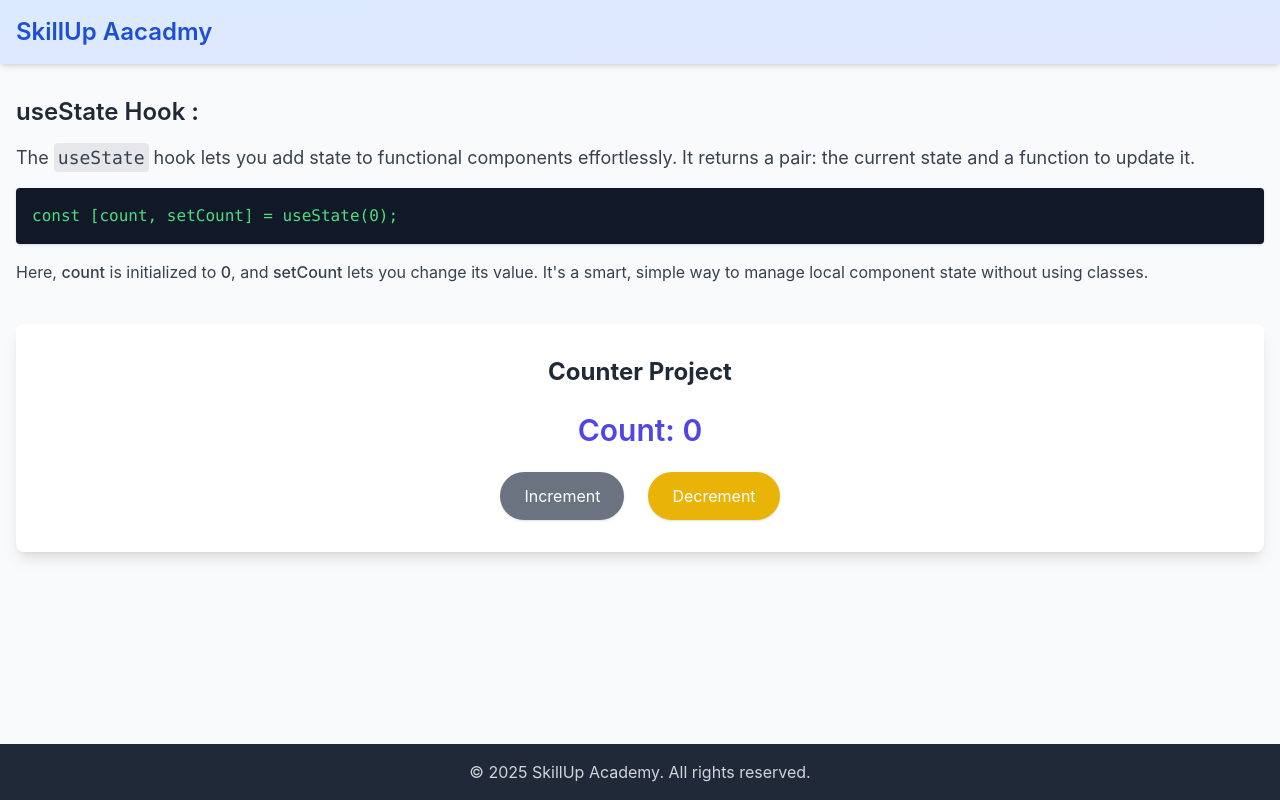
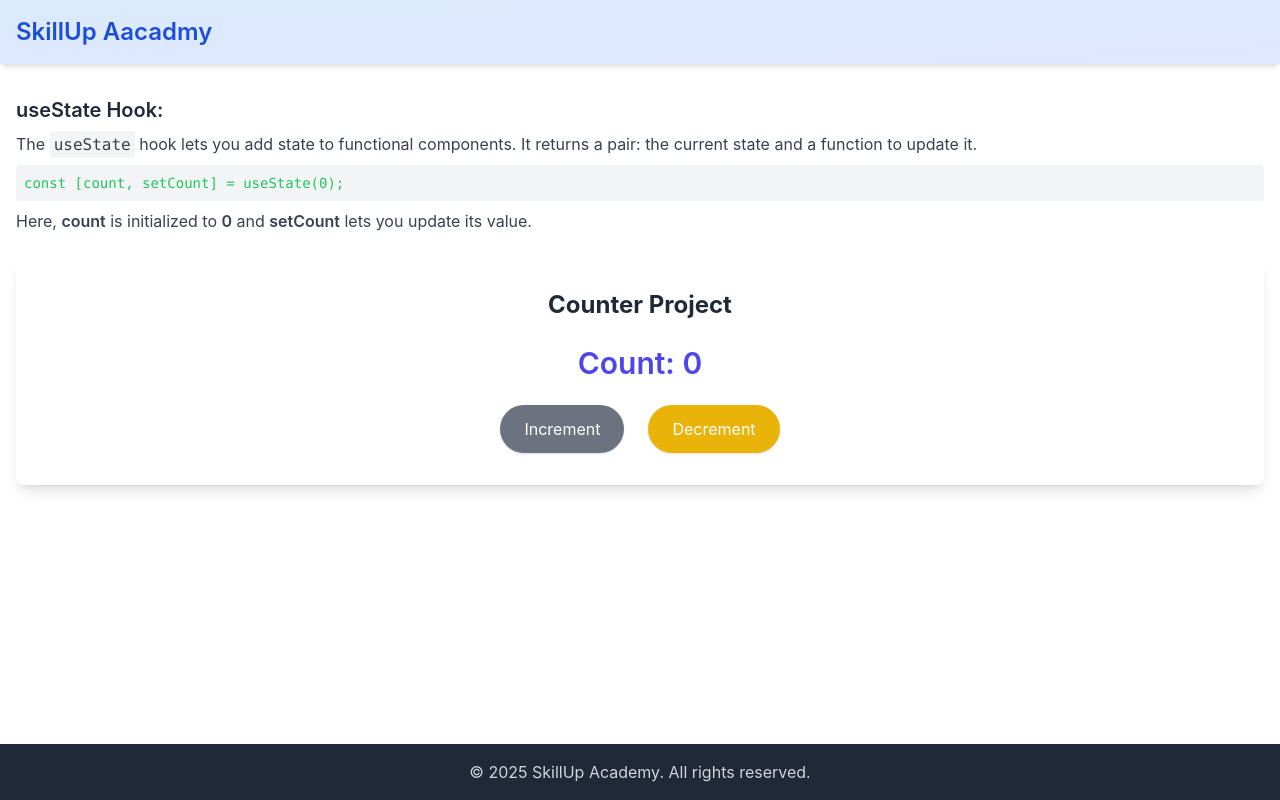
Before and after one commit to AKSHAW6299/Hooks, a React (Create React App) app: page /usestate in a window 1280 px wide. Built offline with nearby package versions, Linux system fonts and the light colour scheme.

Commit message:
counter project

```diff
--- a/src/view/usestate/UseState.jsx
+++ b/src/view/usestate/UseState.jsx
@@ -13,7 +13,7 @@ function UseState() {
   }
 
   return (
-    <div className="min-h-screen bg-gray-50 flex flex-col">
+    <div className="min-h-screen bg-white flex flex-col">
       {/* Header */}
       <header className="bg-gradient-to-br from-blue-100 to-indigo-100 shadow-md p-4 sticky top-0 z-50">
         <nav className="container mx-auto flex justify-between items-center">
@@ -27,23 +27,23 @@ function UseState() {
       {/* Main content */}
       <main className="container mx-auto px-4 py-8 flex-1">
         {/* UseState explanation section */}
-        <section className="mb-10">
-          <h1 className="text-2xl font-semibold text-gray-800 mb-4">
-            useState Hook :
+        <section className="mb-6">
+          <h1 className="text-xl font-semibold text-gray-800 mb-2">
+            useState Hook:
           </h1>
-          <p className="text-lg text-gray-700 mb-4">
-            The <code className="font-mono bg-gray-200 p-1 rounded">useState</code> hook lets you add state to functional components effortlessly. It returns a pair: the current state and a function to update it.
+          <p className="text-base text-gray-700 mb-2">
+            The <code className="font-mono bg-gray-100 p-1 rounded">useState</code> hook lets you add state to functional components. It returns a pair: the current state and a function to update it.
           </p>
-          <div className="bg-gray-900 text-green-400 p-4 rounded shadow overflow-auto">
-            <code className="block">
+          <div className="bg-gray-100 text-green-500 p-2 rounded">
+            <code className="block text-sm">
               const [count, setCount] = useState(0);
             </code>
           </div>
-          <p className="mt-4 text-gray-700">
-            Here, <span className="font-medium">count</span> is initialized to <span className="font-medium">0</span>, and <span className="font-medium">setCount</span> lets you change its value.
-            It's a smart, simple way to manage local component state without using classes.
+          <p className="mt-2 text-gray-700">
+            Here, <span className="font-semibold">count</span> is initialized to <span className="font-semibold">0</span> and <span className="font-semibold">setCount</span> lets you update its value.
           </p>
         </section>
+
 
         {/* Counter Project Section */}
         <section className="bg-white shadow-lg rounded-lg p-8">
```
